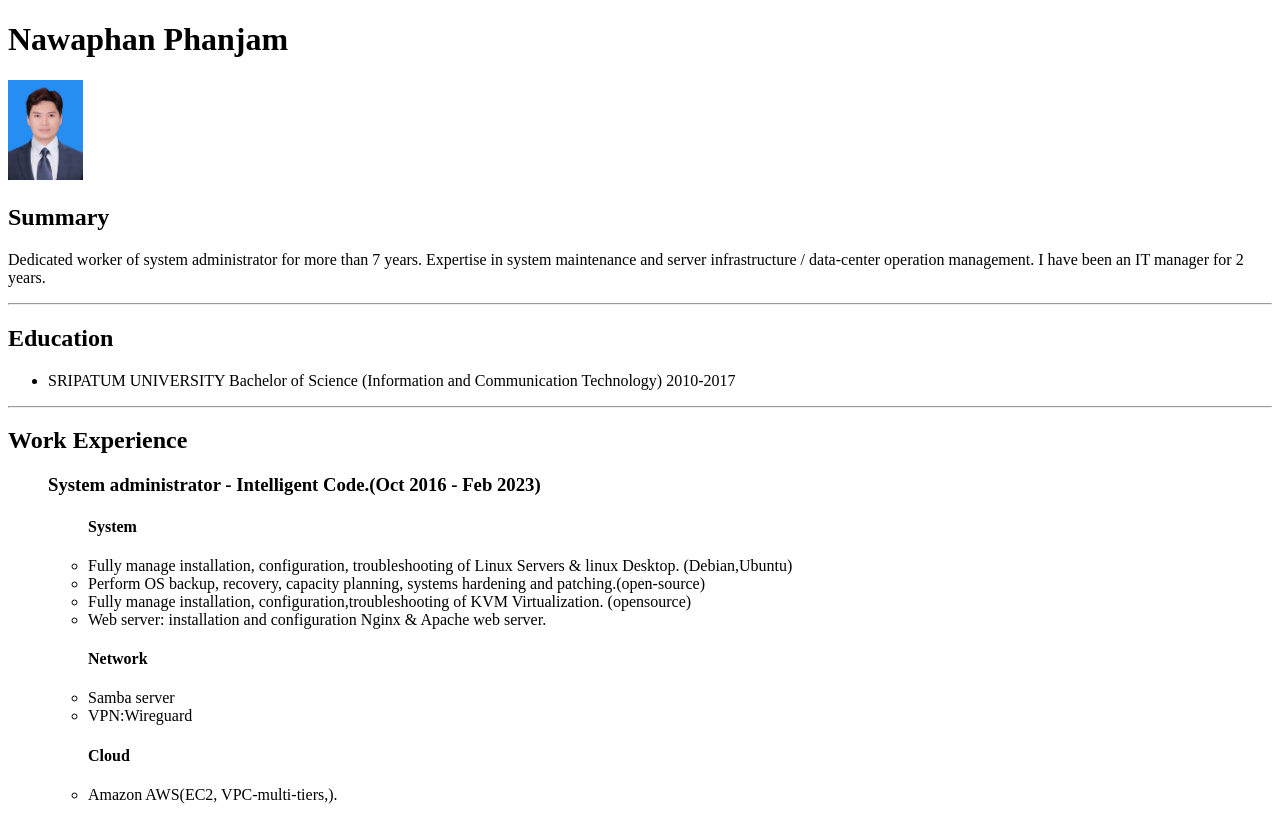
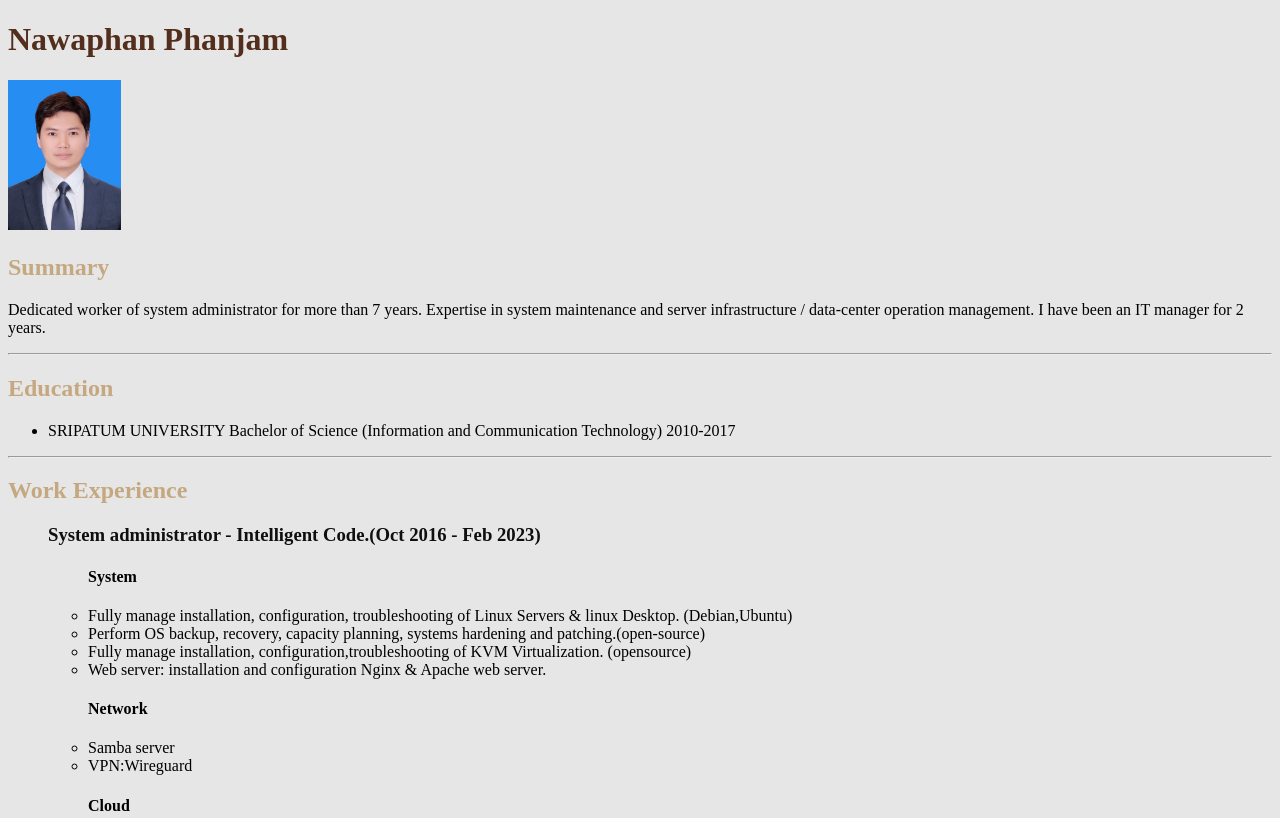
Before and after one commit to laziesman/resume, a plain HTML site: page index.html in a window 1280 px wide. Shown: the top 818 px of the page. Drawn offline with Linux system fonts and the light colour scheme.

Commit message:
Add files via upload

```diff
--- a/index.html
+++ b/index.html
@@ -4,10 +4,11 @@
     <meta charset="UTF-8">
     <meta name="viewport" content="width=device-width, initial-scale=1.0">
     <title>My Resume</title>
+    <link rel="stylesheet" href="style.css">
 </head>
 <body>
     <H1>Nawaphan Phanjam</H1>
-    <img src="./image/mypic.jpg" height="100">
+    <img src="./image/mypic.jpg">
     <h2>Summary</h2>
         <p>Dedicated worker of system administrator for more
             than 7 years. Expertise in system maintenance and
--- /dev/null
+++ b/style.css
@@ -0,0 +1,24 @@
+body{
+    background-color: #E6E6E6;
+}
+
+h1{
+    color: #532E1C;
+    /*background-color: #532E1C;*/
+}
+
+h2{
+    color: #C5A880;
+}
+
+h3{
+    color: #0F0F0F;
+}
+a[href]{
+    color: #7D7C7C;
+}
+
+img{
+    height: 150px;
+
+}
```
